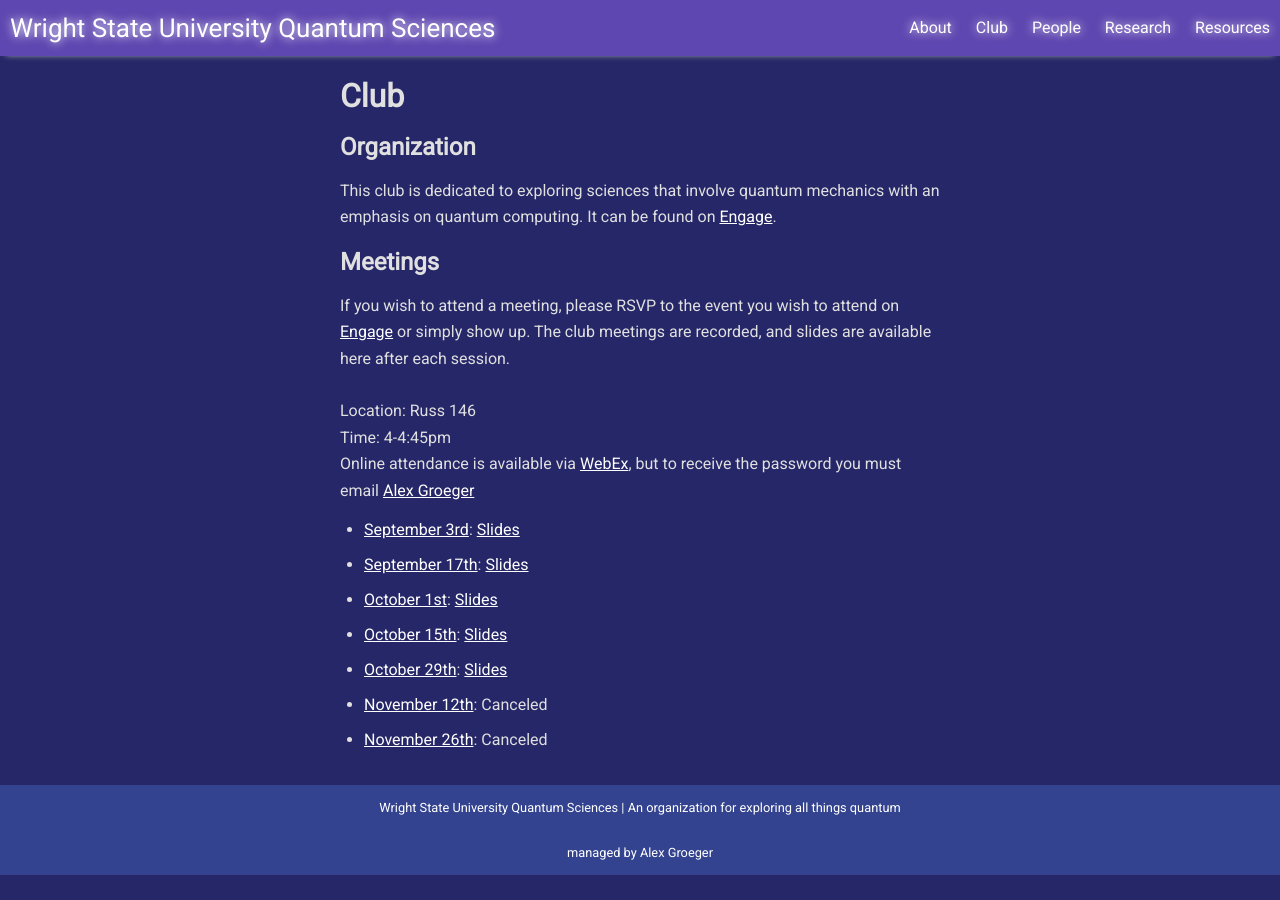
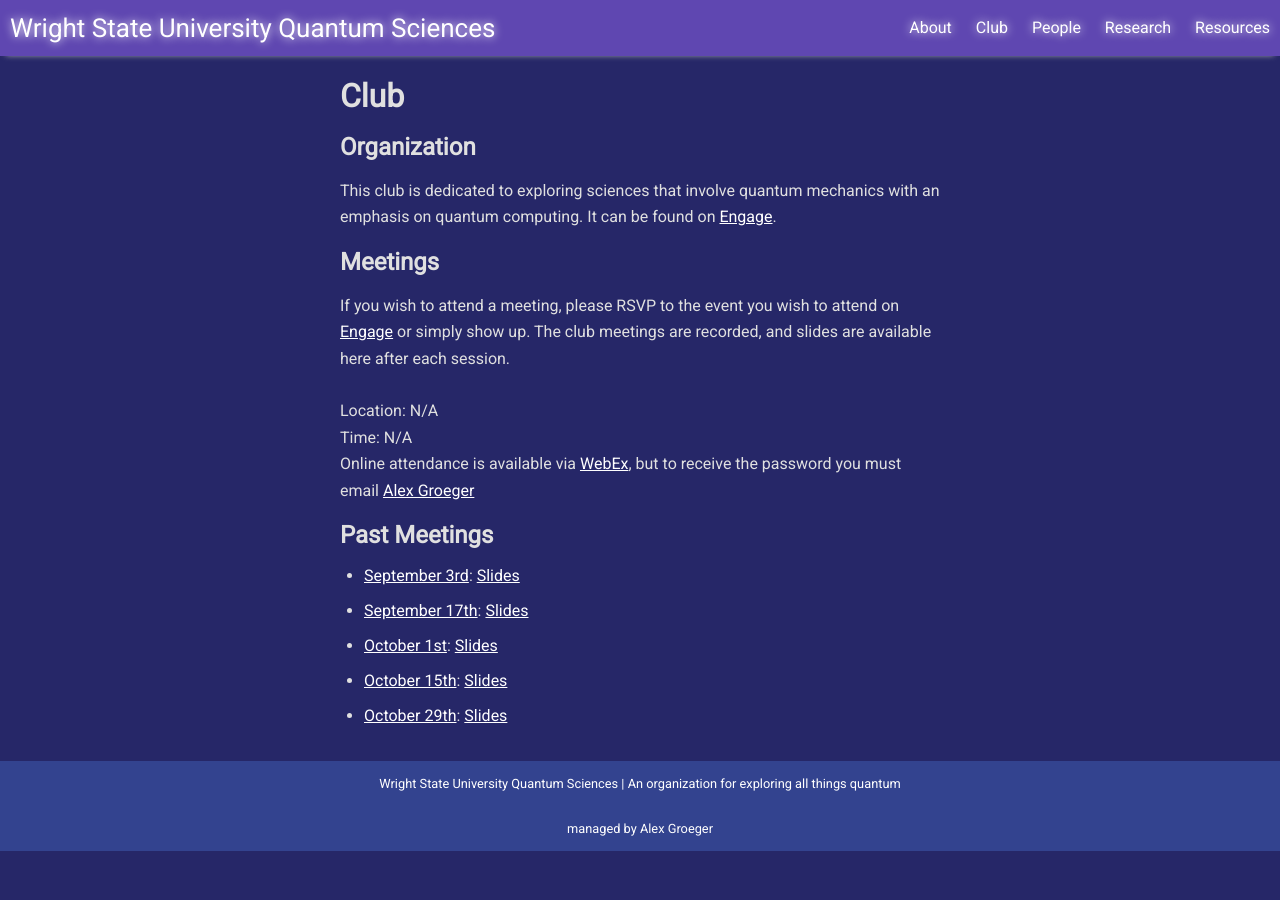
Before and after one commit to WSU-Quantum-Sciences/wsu-quantum-sciences.github.io, a Jekyll site: the page built from pages/club.md, in a window 1280 px wide. Built offline with Jekyll 4.4.1, drawn with Linux system fonts in a browser that asks for light colours; nearby versions of some CDN libraries.

Commit message:
updated club meeting info and current students

```diff
--- a/pages/club.md
+++ b/pages/club.md
@@ -9,14 +9,14 @@ This club is dedicated to exploring sciences that involve quantum mechanics with
 
 ## Meetings
 If you wish to attend a meeting, please RSVP to the event you wish to attend on [Engage](https://wright.campuslabs.com/engage/organization/wsuquantum/events) or simply show up. The club meetings are recorded, and slides are available here after each session.<br /><br />
-Location: Russ 146 <br />
-Time: 4-4:45pm <br />
+Location: N/A <br />
+Time: N/A <br />
 Online attendance is available via [WebEx](https://wright.webex.com/wright/j.php?MTID=m9fdb22584d57416bb50169f029b4fdf5), but to receive the password you must email [Alex Groeger](groeger.2@wright.edu)<br /> <!---Password is WSUQSF24-->
+
+## Past Meetings
 
 - [September    3rd](https://wright.campuslabs.com/engage/event/10273676): [Slides](https://raidermailwright-my.sharepoint.com/:p:/g/personal/groeger_2_wright_edu/EQOdpAg7OndNp7uw2EaAn7wBMcaf9ozBT0Xu8fb5CbmAQQ?e=sY3HVq)
 - [September    17th](https://wright.campuslabs.com/engage/event/10273677): [Slides](https://raidermailwright-my.sharepoint.com/:p:/g/personal/groeger_2_wright_edu/EYGdED6wQlFArDAAPueNOk0BT9MwHPjumJQH4JDRwPJGOw?e=o90TOf)
 - [October      1st](https://wright.campuslabs.com/engage/event/10273678): [Slides](https://raidermailwright-my.sharepoint.com/:p:/g/personal/groeger_2_wright_edu/EQuETrLFrAdCgcHClvJ6aJkBvmlCvKBGnw5KUIJEgfDQHw?e=abz83G)
 - [October      15th](https://wright.campuslabs.com/engage/event/10273679): [Slides](https://raidermailwright-my.sharepoint.com/:p:/g/personal/groeger_2_wright_edu/EY0bAQqWQIhDgASwwcWXIlsBHgnuOUB46cbvRSFT34734Q?e=yK7fQv)
 - [October      29th](https://wright.campuslabs.com/engage/event/10273680): [Slides](https://raidermailwright-my.sharepoint.com/:p:/g/personal/groeger_2_wright_edu/EeLlhlP_OHNNp-amQ7nv-J8BXpBrCt9nMxEId5thbpXeBw?e=TaeZ9m)
-- [November     12th](https://wright.campuslabs.com/engage/event/10273681): Canceled
-- [November     26th](https://wright.campuslabs.com/engage/event/10273682): Canceled
```
Also changed, not shown: pages/people.md (+0 -5 lines).
